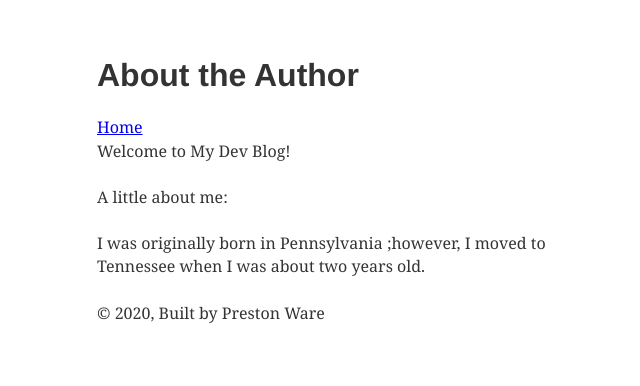
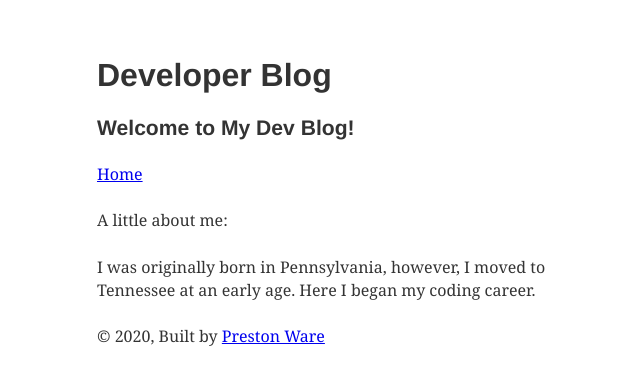
Before and after one commit to Preston882/dev_blog, a Gatsby site: page /about in a window 1280 px wide. Shown: the whole page, without its empty margins (282-922 px from the left). Built offline with nearby package versions, Linux system fonts and the light colour scheme; Gatsby itself is replaced by a stand-in of ours; some packages are replaced by stand-ins of ours; what typography-theme-fairy-gates would draw is missing.

Commit message:
Edited about page, made bio pic smaller and added an about page link within the bottom text of built by preston ware

```diff
--- a/src/components/bio.js
+++ b/src/components/bio.js
@@ -16,7 +16,7 @@ const Bio = () => {
     query BioQuery {
       avatar: file(absolutePath: { regex: "/profile-pic.jpg/" }) {
         childImageSharp {
-          fixed(width: 100, height: 70) {
+          fixed(width: 50, height: 50) {
             ...GatsbyImageSharpFixed
           }
         }
--- a/src/components/layout.js
+++ b/src/components/layout.js
@@ -65,7 +65,7 @@ class Layout extends React.Component {
         <footer>
           © {new Date().getFullYear()}, Built by
           {` `}
-          <a>Preston Ware</a>
+          <Link to="../about">Preston Ware</Link>
         </footer>
       </div>
     )
--- a/src/pages/about.js
+++ b/src/pages/about.js
@@ -12,12 +12,12 @@ class NotFoundPage extends React.Component {
         return (
             <Layout location={this.props.location} title={siteTitle}>
                 <SEO title="About" />
-                <h1>About the Author</h1>
-                <Link to="/">Home</Link>
-                <p>Welcome to My Dev Blog!</p>
+                <h1>Developer Blog</h1>
+                <h3>Welcome to My Dev Blog!</h3>
+                <p><Link to="/">Home</Link></p>
                 <p>
                     A little about me:</p>
-                   <p>      I was originally born in Pennsylvania ;however, I moved to Tennessee when I was about two years old.
+                   <p>      I was originally born in Pennsylvania, however, I moved to Tennessee at an early age. Here I began my coding career.
                 </p>
             </Layout>
         )
```
